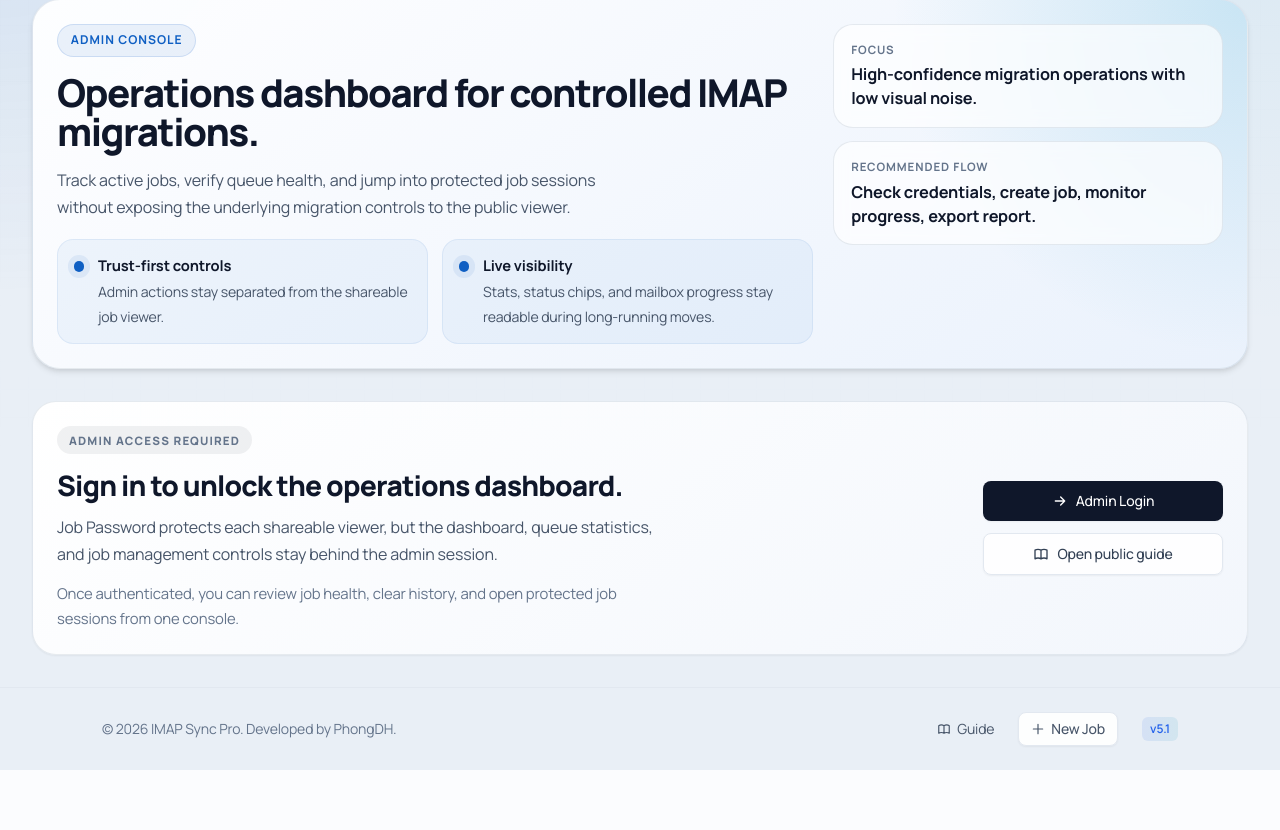
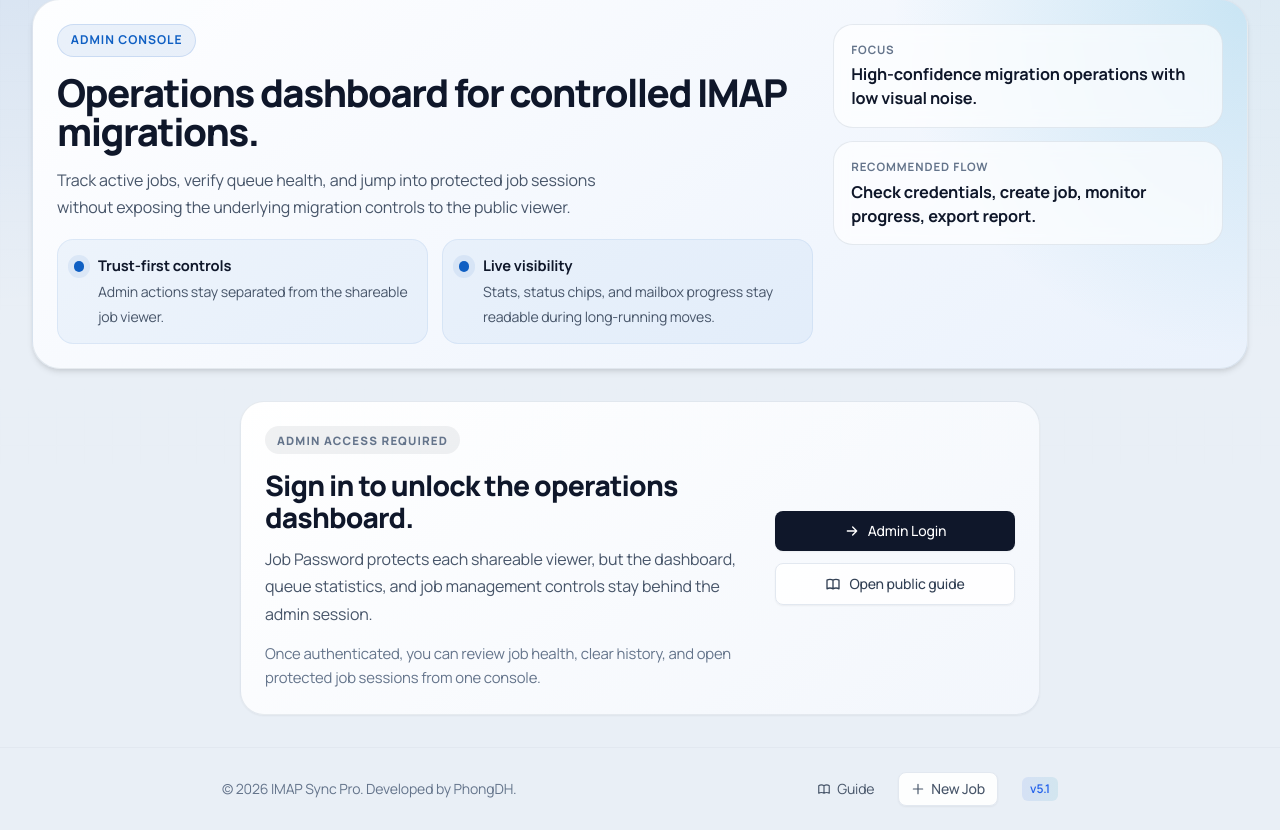
Before and after one commit to phongdh262/web_imapsyncmail, a FastAPI app: page /admin/ in a window 1280 px wide. Shown: the part 143-973 px from the top of the page. Before the commit the page ends 913 px from the top, so only its background shows below. Run offline with FastAPI, Linux system fonts and the light colour scheme; some libraries are stand-ins or nearby versions.

Commit message:
Fix login button and adjust layout width

```diff
--- a/css/style.css
+++ b/css/style.css
@@ -817,7 +817,7 @@ textarea::placeholder {
 }
 
 .app-shell {
-    width: min(100%, 1140px);
+    width: min(100%, 900px);
     margin-inline: auto;
     padding-inline: 1rem;
 }
@@ -938,6 +938,8 @@ textarea::placeholder {
     border-radius: 1.5rem;
     background: linear-gradient(145deg, rgba(255, 255, 255, 0.96) 0%, rgba(242, 246, 252, 0.96) 100%);
     box-shadow: var(--shadow-sm);
+    max-width: 800px;
+    margin: 0 auto;
 }
 
 @media (min-width: 900px) {
--- a/templates/check-credentials.html
+++ b/templates/check-credentials.html
@@ -35,7 +35,7 @@
                 <p data-i18n="adminGate.checkHint" class="admin-gate-hint">If you only need the process, open the documentation section for credential verification instead of the protected tool.</p>
             </div>
             <div class="admin-gate-actions">
-                <button type="button" data-admin-login-trigger class="inline-flex items-center justify-center gap-2 px-4 py-2.5 bg-slate-900 dark:bg-slate-100 text-white dark:text-slate-900 rounded-lg hover:opacity-90 transition-colors shadow-sm text-sm font-medium">
+                <button type="button" data-admin-login-trigger onclick="window.showAdminLoginModal()" class="inline-flex items-center justify-center gap-2 px-4 py-2.5 bg-slate-900 dark:bg-slate-100 text-white dark:text-slate-900 rounded-lg hover:opacity-90 transition-colors shadow-sm text-sm font-medium">
                     <svg xmlns="http://www.w3.org/2000/svg" class="h-4 w-4" fill="none" viewBox="0 0 24 24" stroke="currentColor">
                         <path stroke-linecap="round" stroke-linejoin="round" stroke-width="2" d="M5 12h14M13 6l6 6-6 6" />
                     </svg>
--- a/templates/create-job.html
+++ b/templates/create-job.html
@@ -35,7 +35,7 @@
                 <p data-i18n="adminGate.createHint" class="admin-gate-hint">After login you can choose source and target servers, upload CSV batches, or switch to single-mailbox mode.</p>
             </div>
             <div class="admin-gate-actions">
-                <button type="button" data-admin-login-trigger class="inline-flex items-center justify-center gap-2 px-4 py-2.5 bg-slate-900 dark:bg-slate-100 text-white dark:text-slate-900 rounded-lg hover:opacity-90 transition-colors shadow-sm text-sm font-medium">
+                <button type="button" data-admin-login-trigger onclick="window.showAdminLoginModal()" class="inline-flex items-center justify-center gap-2 px-4 py-2.5 bg-slate-900 dark:bg-slate-100 text-white dark:text-slate-900 rounded-lg hover:opacity-90 transition-colors shadow-sm text-sm font-medium">
                     <svg xmlns="http://www.w3.org/2000/svg" class="h-4 w-4" fill="none" viewBox="0 0 24 24" stroke="currentColor">
                         <path stroke-linecap="round" stroke-linejoin="round" stroke-width="2" d="M5 12h14M13 6l6 6-6 6" />
                     </svg>
--- a/templates/index.html
+++ b/templates/index.html
@@ -49,7 +49,7 @@
             <p data-i18n="adminGate.dashboardHint" class="admin-gate-hint">Once authenticated, you can review job health, clear history, and open protected job sessions from one console.</p>
         </div>
         <div class="admin-gate-actions">
-            <button type="button" data-admin-login-trigger class="inline-flex items-center justify-center gap-2 px-4 py-2.5 bg-slate-900 dark:bg-slate-100 text-white dark:text-slate-900 rounded-lg hover:opacity-90 transition-colors shadow-sm text-sm font-medium">
+            <button type="button" data-admin-login-trigger onclick="window.showAdminLoginModal()" class="inline-flex items-center justify-center gap-2 px-4 py-2.5 bg-slate-900 dark:bg-slate-100 text-white dark:text-slate-900 rounded-lg hover:opacity-90 transition-colors shadow-sm text-sm font-medium">
                 <svg xmlns="http://www.w3.org/2000/svg" class="h-4 w-4" fill="none" viewBox="0 0 24 24" stroke="currentColor">
                     <path stroke-linecap="round" stroke-linejoin="round" stroke-width="2" d="M5 12h14M13 6l6 6-6 6" />
                 </svg>
```
